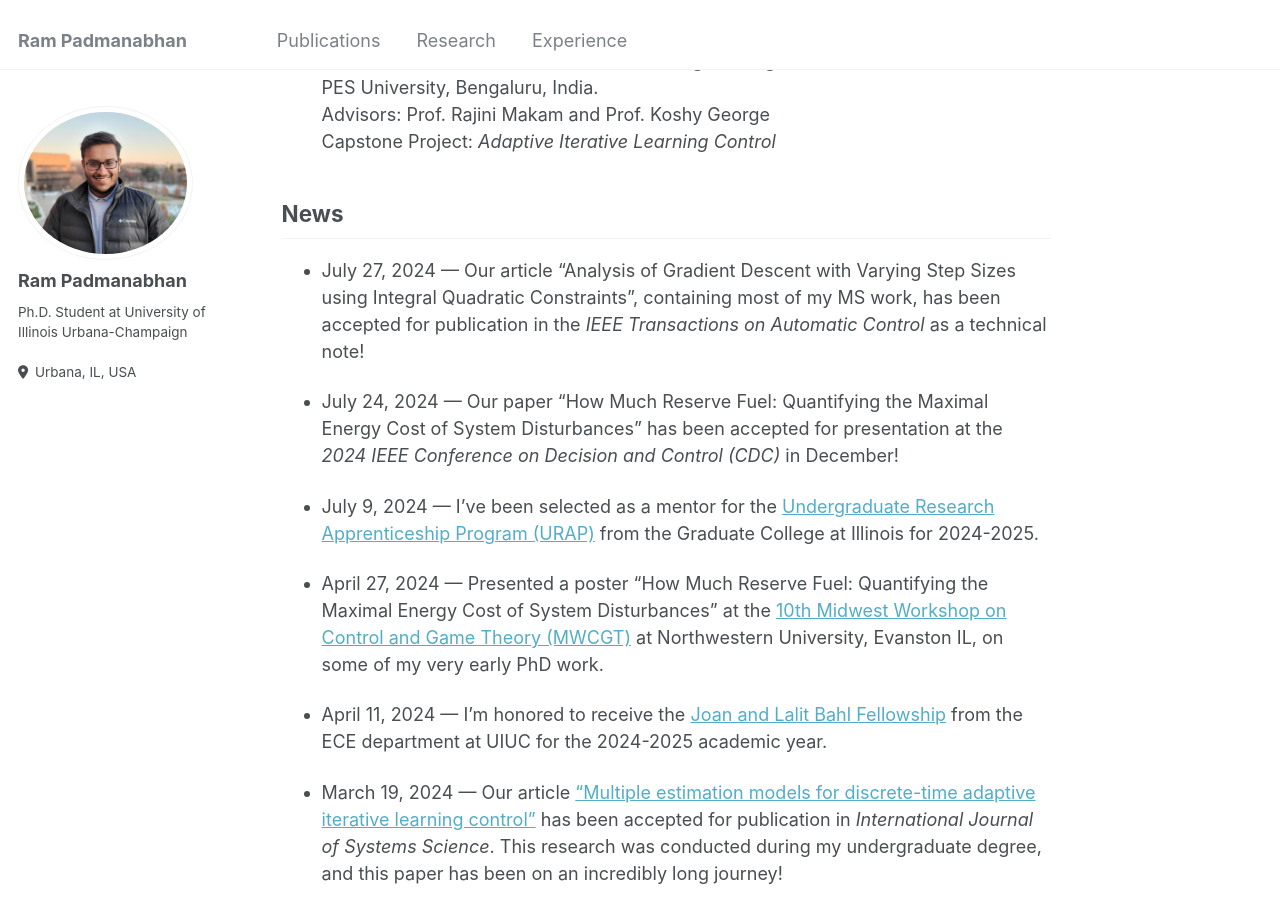
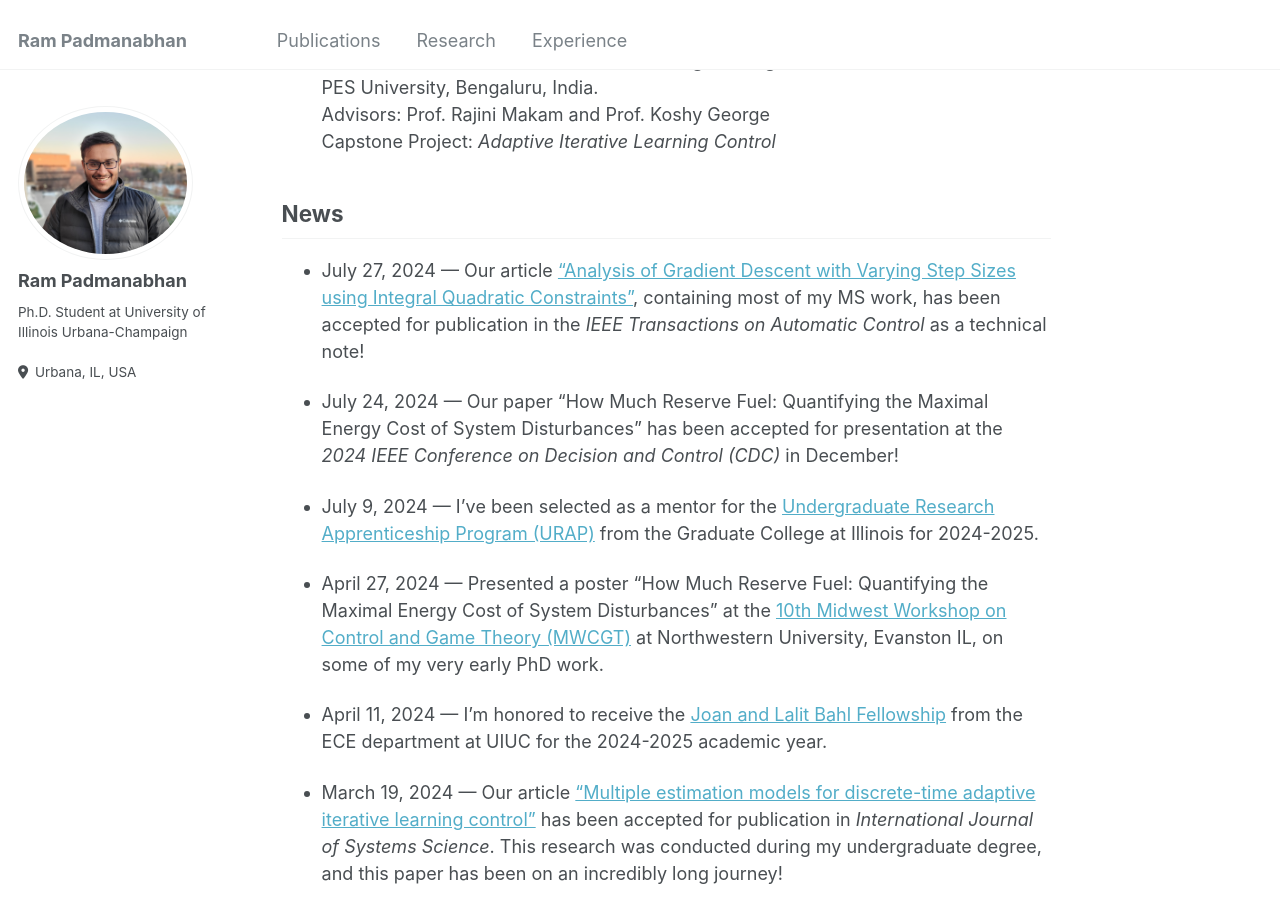
Before and after one commit to ram-p/ram-p.github.io, a Jekyll site: the page built from _pages/about.md, in a window 1280 px wide and 900 px high, scrolled down 856 px. Built offline with Jekyll 4.4.1, drawn with Linux system fonts in a browser that asks for light colours; part of the change alters nothing that is shown.

```diff
--- a/_pages/about.md
+++ b/_pages/about.md
@@ -35,7 +35,7 @@ Capstone Project: _Adaptive Iterative Learning Control_
 
 News
 ------
-- July 27, 2024 — Our article "Analysis of Gradient Descent with Varying Step Sizes using Integral Quadratic Constraints", containing most of my MS work, has been accepted for publication in the _IEEE Transactions on Automatic Control_ as a technical note!
+- July 27, 2024 — Our article ["Analysis of Gradient Descent with Varying Step Sizes using Integral Quadratic Constraints"](https://ieeexplore.ieee.org/document/10623868), containing most of my MS work, has been accepted for publication in the _IEEE Transactions on Automatic Control_ as a technical note!
 
 - July 24, 2024 — Our paper "How Much Reserve Fuel: Quantifying the Maximal Energy Cost of System Disturbances" has been accepted for presentation at the _2024 IEEE Conference on Decision and Control (CDC)_ in December!
 
```
